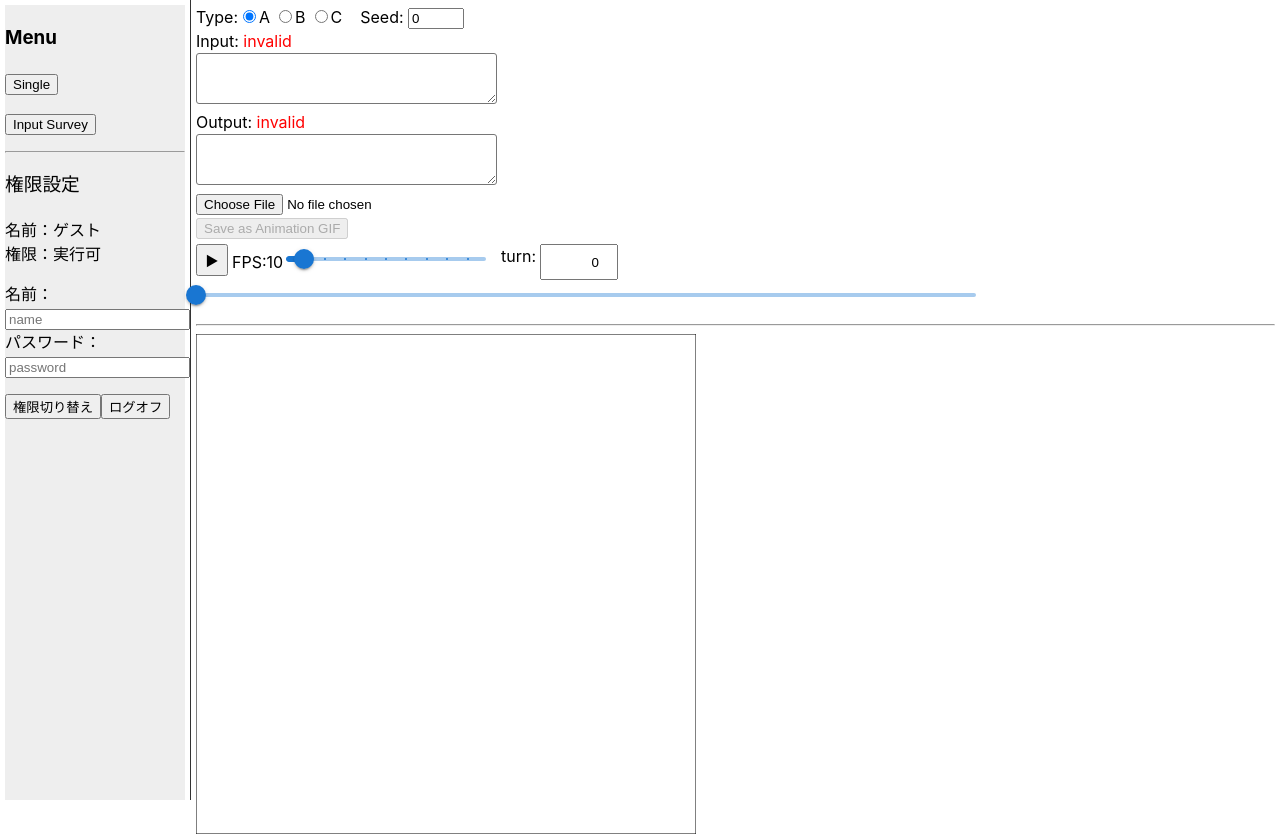
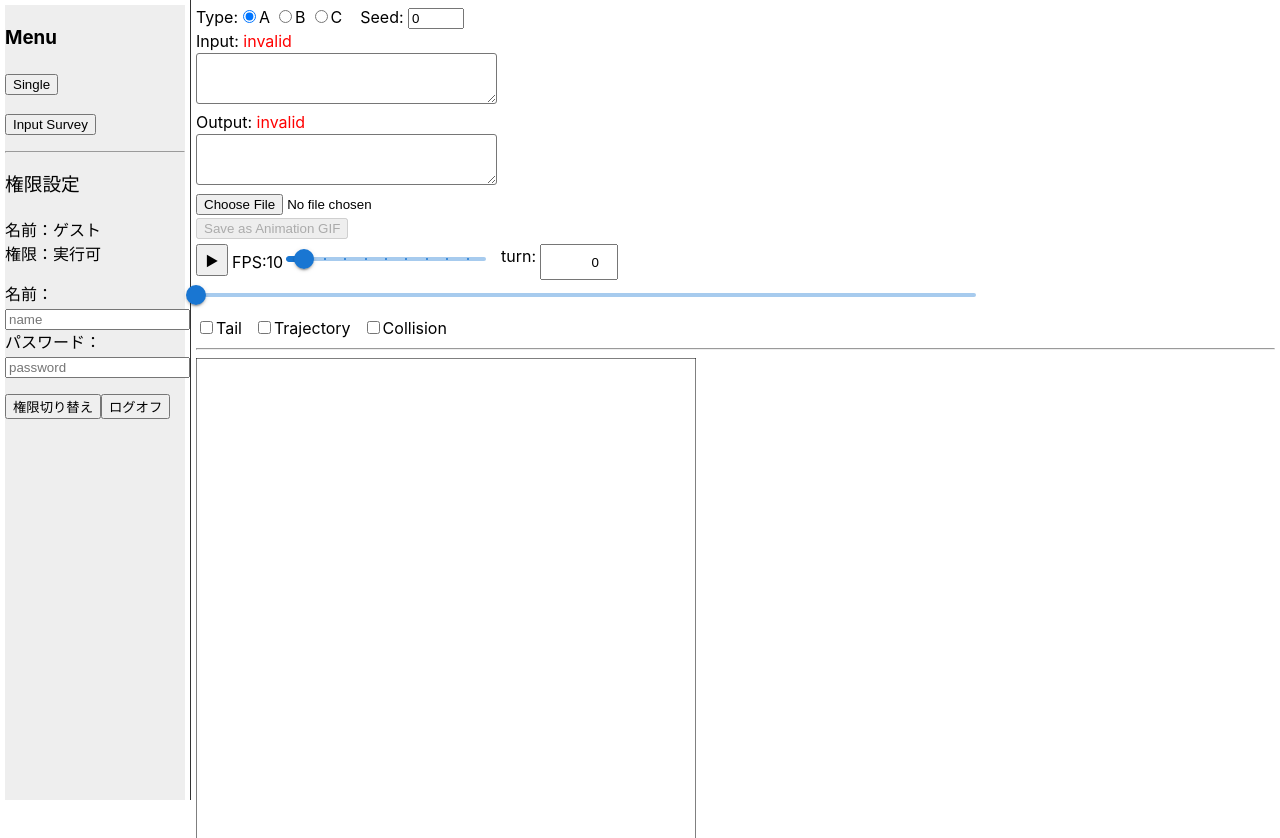
Before and after one commit to bird05/ahc-visualizer-masters2024-final, a React (Vite) app: page /single in a window 1280 px wide. Shown: the top 838 px of the page. Built offline with nearby package versions, Linux system fonts and the light colour scheme; no server answers.

Commit message:
チェックボックスで表示項目を変更可能にした,displayConditionSlice.tsxを作成

```diff
--- a/src/projects/masters_final/components/Main_Single.tsx
+++ b/src/projects/masters_final/components/Main_Single.tsx
@@ -23,6 +23,7 @@ import { ScoreChartController } from './display/ScoreChartController';
 import GenerateGIF from '../functions/GenerateGIF';
 // 型
 import type { Input_type, Output_type } from "../types/typeFormat"
+import { DisplayConditionSelector } from './UI/DisplayConditionSelector';
 
 export const Main_Single = () => {
   // useState==============================
@@ -47,6 +48,7 @@ export const Main_Single = () => {
         <TarTurnInput/>
       </SDiv>
       <SeekBar/>
+      <DisplayConditionSelector/>
       <hr></hr>
       <Stack direction="row">
         <div><BoardController/></div>
--- /dev/null
+++ b/src/projects/masters_final/components/UI/DisplayConditionSelector.tsx
@@ -0,0 +1,58 @@
+import React from "react";
+// ビルトインフック
+import { useState,useEffect,useRef } from "react";
+// Redux
+import { useSelector } from '../../store/store';
+import { useDispatch, shallowEqual } from 'react-redux';
+import { setShowTail, setShowTrajectory, setShowCollision } from '../../store/displayConditionSlice';
+// CSS
+import styled from "@emotion/styled";
+// MUI
+import Stack from '@mui/material/Stack';
+// 型
+// import type { Input_type, Output_type } from "../../types/typeFormat"
+
+export const DisplayConditionSelector = () => {
+  // Redux==============================
+  const showCond = useSelector((state) => state.displayCondition.showCond);
+  const dispatch = useDispatch();
+  // useState==============================
+  // リアルタイムに情報を受け取る==============================
+  // const [inputT, setInputT] = useState(t_store); // inputで与えられるt(t_storeはpropsで受け取らないとだめかも)
+  // useEffect==============================
+
+  // Styled CSS==============================
+  const SLabel = styled.label`
+    cursor:pointer;
+  `
+  const SInputCheckBox = styled.input`
+    cursor:pointer;
+  `
+  // 関数==============================
+
+  // DOM==============================
+  console.log("DisplayConditionSelector");
+  return(
+    <>
+      {/* チェックボックス */}
+      {/* https://quartet-communications.com/info/topics/7165 */}
+      <Stack direction="row" spacing="12px">
+        <div>
+          <SLabel htmlFor="tail">
+            <SInputCheckBox type="checkbox" id="tail" checked={showCond.tail} onChange={(e) => {dispatch(setShowTail(e.target.checked))}}/>
+          Tail</SLabel>
+        </div>
+        <div>
+          <SLabel htmlFor="tra">
+            <SInputCheckBox type="checkbox" id="tra" checked={showCond.trajectory} onChange={(e) => {dispatch(setShowTrajectory(e.target.checked))}}/>
+          Trajectory</SLabel>
+        </div>
+        <div>
+          <SLabel htmlFor="col">
+            <SInputCheckBox type="checkbox" id="col" checked={showCond.collision} onChange={(e) => {dispatch(setShowCollision(e.target.checked))}}/>
+          Collision</SLabel>
+        </div>
+      </Stack>
+    </>
+  )
+};
--- a/src/projects/masters_final/components/display/BoardController.tsx
+++ b/src/projects/masters_final/components/display/BoardController.tsx
@@ -21,6 +21,11 @@ export const BoardController = () => {
   const input_body=useSelector((state) => state.input.b);
   const output_body=useSelector((state) => state.output.b);
   const tarTurn = useSelector((state) => state.tarTurn.tarTurn);
+  // const showTail = useSelector((state) => state.displayCondition.showTail);
+  // const showTrajectory = useSelector((state) => state.displayCondition.showTrajectory);
+  // const showCollision = useSelector((state) => state.displayCondition.showCollision);
+  const showCond = useSelector((state) => state.displayCondition.showCond);
+
 
   // useEffect==============================
   useEffect(() => {
@@ -34,7 +39,7 @@ export const BoardController = () => {
   },[trajectory])
   useEffect(() => {
     updateBoard(tarTurn);
-  },[tarTurn])
+  },[tarTurn,showCond])
 
   // 関数==============================
   // 現在位置を渡して盤面を描画する関数
@@ -54,7 +59,7 @@ export const BoardController = () => {
       cx,cy,
       trajectory,
       turn,
-      {showTra:false,showTail:true,showCross:true}, // 軌跡,しっぽ,×
+      {showTra:showCond.trajectory,showTail:showCond.tail,showCross:showCond.collision}, // 軌跡,しっぽ,×
     );
     const pa=document.getElementById("board");
     // console.log("disp");
--- a/src/projects/masters_final/components/display/BoardDisplay.tsx
+++ b/src/projects/masters_final/components/display/BoardDisplay.tsx
@@ -151,6 +151,7 @@ export function BoardDisplay(
     }
     // 枠線
     ctx.lineWidth=1;
+    ctx.strokeStyle = 'rgba(0,0,0,1.0)'; // 線の色を戻す
     ctx.strokeRect(0,0,canv_w,canv_h);
   }
   // console.log(typeof(canvas));
--- /dev/null
+++ b/src/projects/masters_final/store/displayConditionSlice.tsx
@@ -0,0 +1,29 @@
+import { createSlice } from '@reduxjs/toolkit';
+
+export const displayConditionSlice = createSlice({
+  name: 'displayCondition',
+  initialState: {
+    showCond:{
+      tail:false,
+      trajectory:false,
+      collision:false,
+    },
+  },
+  reducers: {
+    setShowTail: (state, action) => {
+      if (Number.isNaN(action.payload)) return;
+      state.showCond.tail=action.payload;
+    },
+    setShowTrajectory: (state, action) => {
+      if (Number.isNaN(action.payload)) return;
+      state.showCond.trajectory=action.payload;
+    },
+    setShowCollision: (state, action) => {
+      if (Number.isNaN(action.payload)) return;
+      state.showCond.collision=action.payload;
+    },
+  },
+});
+
+export const { setShowTail, setShowTrajectory, setShowCollision } = displayConditionSlice.actions;
+export default displayConditionSlice.reducer;
--- a/src/projects/masters_final/store/store.tsx
+++ b/src/projects/masters_final/store/store.tsx
@@ -7,6 +7,7 @@ import inputReducer from './inputSlice';
 import outputReducer from './outputSlice';
 import tarTurnReducer from './tarTurnSlice';
 import playingFlagReducer from './playingFlagSlice';
+import displayConditionReducer from './displayConditionSlice';
 import statisticsInfoReducer from './statisticsInfoSlice';
 
 export const store = configureStore({
@@ -16,6 +17,7 @@ export const store = configureStore({
     output: outputReducer,
     tarTurn: tarTurnReducer,
     playingFlag: playingFlagReducer,
+    displayCondition: displayConditionReducer,
     statistics: statisticsInfoReducer,
   },
 });
```
